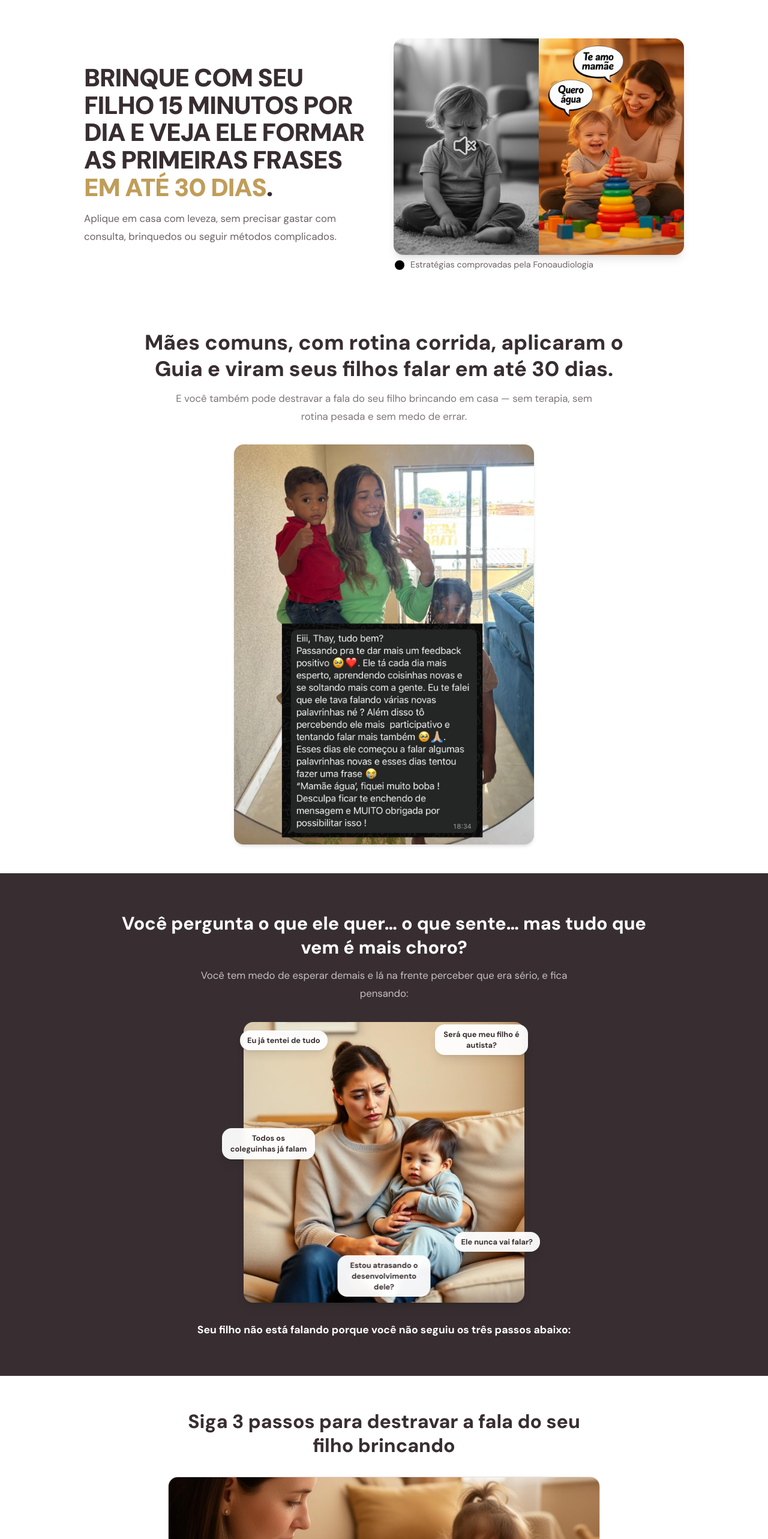
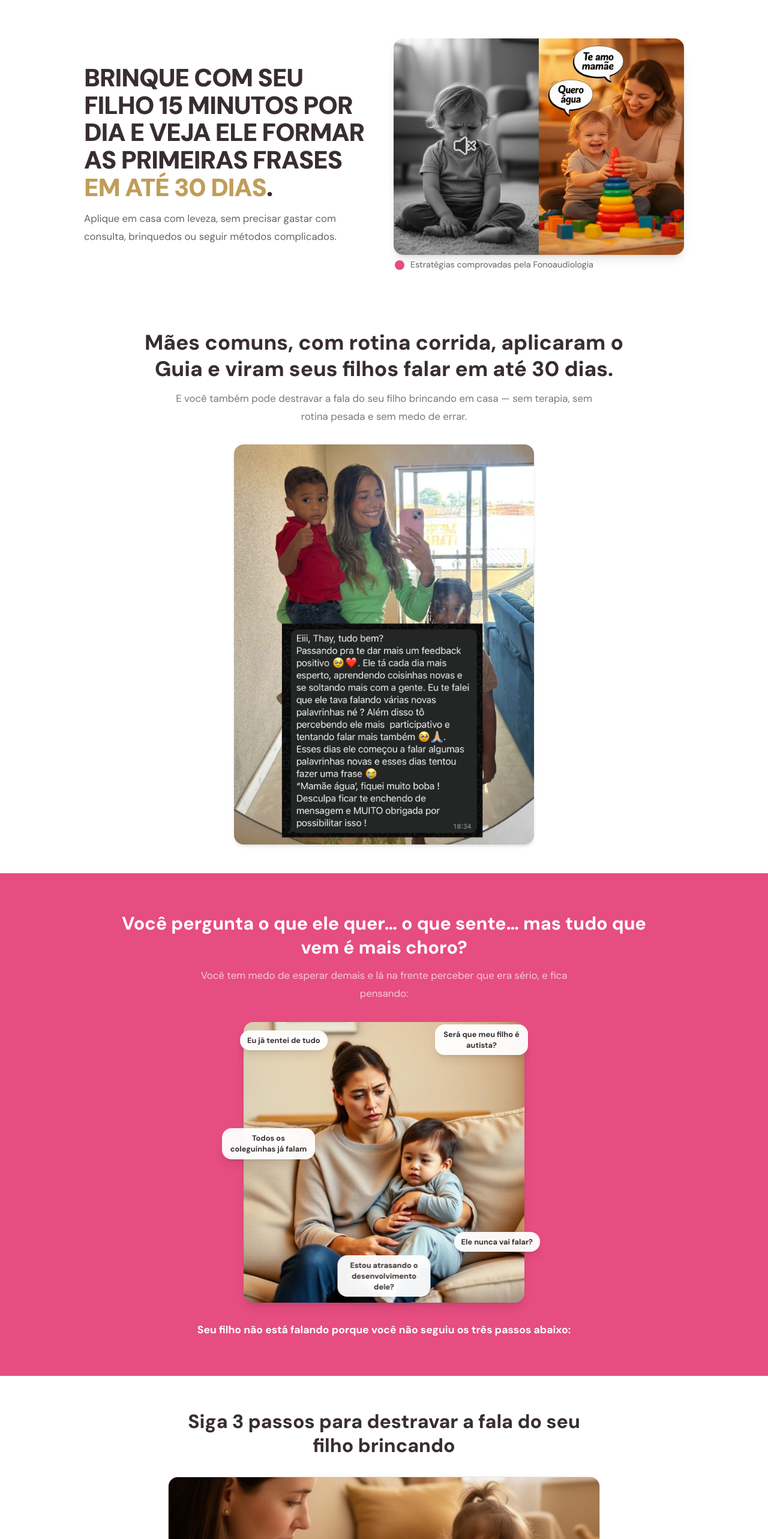
Before and after one commit to queima2m2-create/tiathayfono, a React (Vite) app: page / in a window 1280 px wide. Shown: the top 2566 px of the page at 60% size. Built offline with nearby package versions, Linux system fonts and the light colour scheme; the HTML template or start-up script is replaced by a standard one.

Commit message:
Updated palette to pink theme

```diff
--- a/src/components/landing/DorSection.tsx
+++ b/src/components/landing/DorSection.tsx
@@ -9,7 +9,7 @@ const bubbles = [
 ];
 
 const DorSection = () => (
-  <section className="bg-marrom-dark pt-12 pb-12 md:pt-16 md:pb-16 px-6 text-center">
+  <section className="bg-rosa pt-12 pb-12 md:pt-16 md:pb-16 px-6 text-center">
     <div className="max-w-[900px] mx-auto">
       <h2 className="text-[1.5rem] md:text-[1.9rem] font-extrabold text-background mb-3 leading-[1.3]">
         Você pergunta o que ele quer… o que sente… mas tudo que vem é mais choro?
--- a/src/components/landing/FinalCTA.tsx
+++ b/src/components/landing/FinalCTA.tsx
@@ -35,7 +35,7 @@ const FinalCTA = () => (
       </div>
     </section>
 
-    <section className="bg-marrom-dark py-14 md:py-20 px-6">
+    <section className="bg-rosa py-14 md:py-20 px-6">
       <PricingBlock showUrgency={false} />
     </section>
   </>
--- a/src/components/landing/Footer.tsx
+++ b/src/components/landing/Footer.tsx
@@ -1,5 +1,5 @@
 const Footer = () => (
-  <footer className="bg-marrom-dark text-background/50 text-center py-8 px-6 text-[0.8rem] leading-relaxed">
+  <footer className="bg-rosa text-background/50 text-center py-8 px-6 text-[0.8rem] leading-relaxed">
     <p>© 2025 Thaynara Andrade Fonoaudióloga · tiathayfono.com.br · Todos os direitos reservados</p>
     <p className="mt-3 opacity-70">Política de Privacidade · Termos de Uso</p>
     <p className="mt-5 opacity-50 max-w-[600px] mx-auto">
--- a/src/components/landing/GarantiaSection.tsx
+++ b/src/components/landing/GarantiaSection.tsx
@@ -33,7 +33,7 @@ const GarantiaSection = () => (
       </div>
     </section>
 
-    <section className="bg-marrom-dark py-20 md:py-24 px-6">
+    <section className="bg-rosa py-20 md:py-24 px-6">
       <PricingBlock />
     </section>
   </>
--- a/src/components/landing/HeroSection.tsx
+++ b/src/components/landing/HeroSection.tsx
@@ -25,7 +25,7 @@ const HeroSection = () => (
             height={768}
           />
           <div className="flex items-center gap-2 text-[0.85rem] md:text-[0.9rem] text-primary/80 mt-1.5">
-            <svg className="w-5 h-5 fill-verde shrink-0" viewBox="0 0 20 20">
+            <svg className="w-5 h-5 fill-rosa shrink-0" viewBox="0 0 20 20">
               <path d="M10 18a8 8 0 100-16 8 8 0 000 16zm3.707-9.293a1 1 0 00-1.414-1.414L9 10.586 7.707 9.293a1 1 0 00-1.414 1.414l2 2a1 1 0 001.414 0l4-4z"/>
             </svg>
             Estratégias comprovadas pela Fonoaudiologia
--- a/src/components/landing/ParaQuemSection.tsx
+++ b/src/components/landing/ParaQuemSection.tsx
@@ -12,7 +12,7 @@ const desires = [
 ];
 
 const ParaQuemSection = () => (
-  <section className="bg-marrom-dark py-20 md:py-28 px-6 text-center">
+  <section className="bg-rosa py-20 md:py-28 px-6 text-center">
     <div className="max-w-[750px] mx-auto">
       <h2 className="text-[1.6rem] md:text-[2.2rem] font-extrabold text-background mb-14 leading-[1.25]">
         O Guia Meu Filho Vai Falar é para quem…
--- a/src/components/landing/PrecoSection.tsx
+++ b/src/components/landing/PrecoSection.tsx
@@ -2,7 +2,7 @@ import produtoMockup from "@/assets/produto-mockup-wide.png";
 import PricingBlock from "./PricingBlock";
 
 const PrecoSection = () => (
-  <section id="preco" className="bg-marrom-dark pt-4 pb-8 md:pt-6 md:pb-10 px-4">
+  <section id="preco" className="bg-rosa pt-4 pb-8 md:pt-6 md:pb-10 px-4">
     <div className="max-w-[600px] mx-auto text-center mb-3">
       <img
         src={produtoMockup}
```
